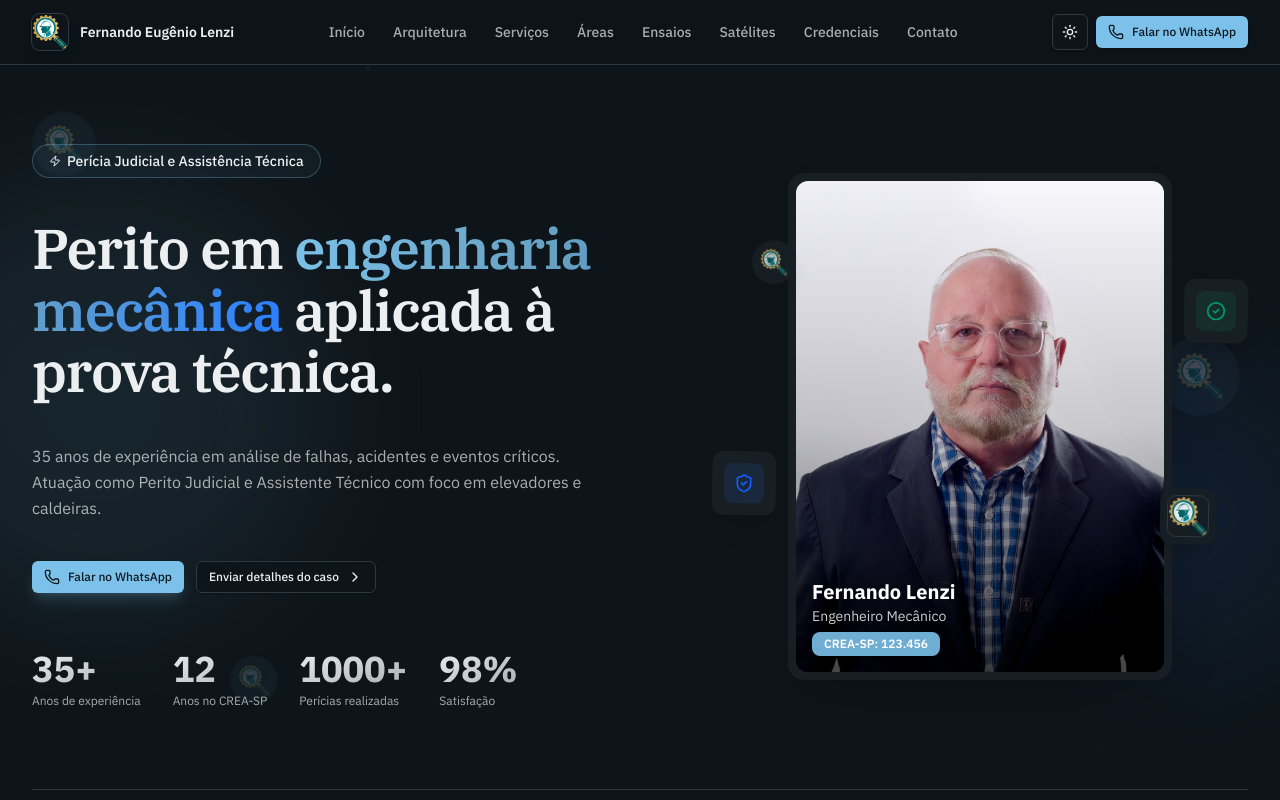
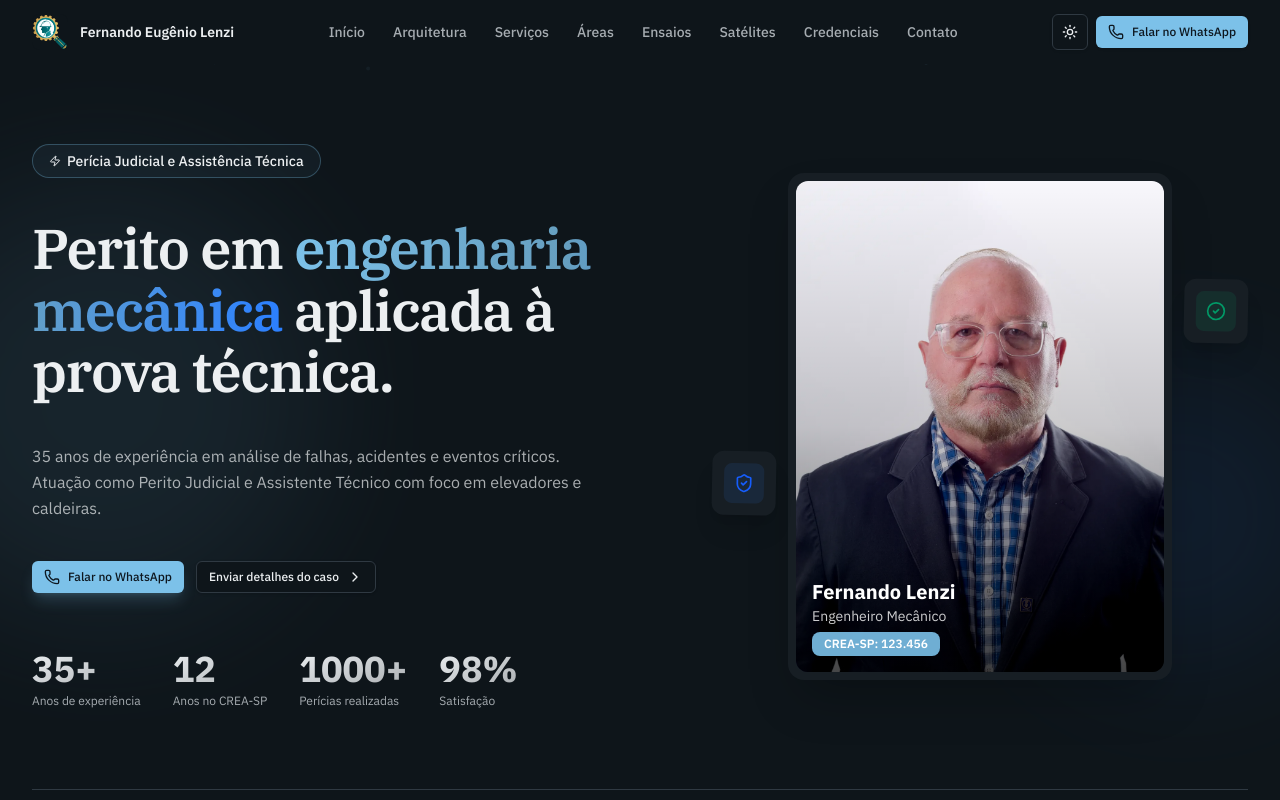
Before and after one commit to eng-lenzi/lp-eng-lenzi, a React (Vite) app: page / in a window 1280 px wide. Shown: the top 800 px of the page. Built offline with nearby package versions, Linux system fonts and the light colour scheme.

Commit message:
fixes logo

```diff
--- a/scripts/build.ts
+++ b/scripts/build.ts
@@ -43,16 +43,23 @@ const indexHtml = sourceIndexHtml
 
 await Bun.write(`${outdir}/index.html`, indexHtml);
 
-const copyPublicFiles = async () => {
+const copyPublicFiles = async (srcDir: string, destDir: string) => {
   try {
-    const files = await readdir(publicDir);
-    for (const file of files) {
-      await copyFile(path.join(publicDir, file), path.join(outdir, file));
+    const entries = await readdir(srcDir, { withFileTypes: true });
+    for (const entry of entries) {
+      const srcPath = path.join(srcDir, entry.name);
+      const destPath = path.join(destDir, entry.name);
+      if (entry.isDirectory()) {
+        await mkdir(destPath, { recursive: true });
+        await copyPublicFiles(srcPath, destPath);
+      } else {
+        await copyFile(srcPath, destPath);
+      }
     }
   } catch {
     // public dir vazio ou não existe
   }
 };
-await copyPublicFiles();
+await copyPublicFiles(publicDir, outdir);
 
 console.log(`Build concluido em ${outdir}`);
--- a/src/routes/-components/footer.tsx
+++ b/src/routes/-components/footer.tsx
@@ -26,7 +26,7 @@ export function Footer() {
 							whileInView={{ opacity: 1, y: 0 }}
 							className="flex items-center gap-3"
 						>
-							<div className="flex h-10 w-10 items-center justify-center overflow-hidden rounded-lg bg-background shadow-lg ring-1 ring-border">
+							<div className="flex h-10 w-10 items-center justify-center overflow-hidden rounded-lg bg-background shadow-lg">
 								<LogoMark className="h-full w-full object-contain" />
 							</div>
 							<Text className="text-lg font-semibold">
--- a/src/routes/-components/header.tsx
+++ b/src/routes/-components/header.tsx
@@ -117,7 +117,7 @@ export function Header({ mobileMenuOpen, setMobileMenuOpen }: HeaderProps) {
 				onClose={() => setMobileMenuOpen(false)}
 				handleNavClick={handleNavClick}
 			/>
-			<header className="fixed top-0 left-0 right-0 z-50 border-b bg-background/80 backdrop-blur-xl supports-[backdrop-filter]:bg-background/60">
+			<header className="fixed top-0 left-0 right-0 z-50">
 				<div className="mx-auto flex h-16 max-w-7xl items-center justify-between px-4 sm:px-6 lg:px-8">
 					<button
 						type="button"
@@ -128,11 +128,11 @@ export function Header({ mobileMenuOpen, setMobileMenuOpen }: HeaderProps) {
 							initial={{ scale: 0 }}
 							animate={{ scale: 1 }}
 							transition={{ type: "spring", stiffness: 200, damping: 15 }}
-							className="flex h-9 w-9 items-center justify-center overflow-hidden rounded-lg bg-background shadow-lg ring-1 ring-border"
+							className="flex h-9 w-9 items-center justify-center overflow-hidden rounded-lg bg-background"
 						>
 							<LogoMark className="h-full w-full object-contain" />
 						</motion.div>
-						<Text className="font-semibold hidden sm:block">
+						<Text className="font-semibold">
 							Fernando Eugênio Lenzi
 						</Text>
 					</button>
--- a/src/routes/-components/hero.tsx
+++ b/src/routes/-components/hero.tsx
@@ -8,7 +8,6 @@ import {
 } from "lucide-react";
 import { useRef } from "react";
 
-import { LogoMark } from "@/components/logo-mark";
 import { Text, Title } from "@/components/typography";
 import { Badge } from "@/components/ui/badge";
 import { Button } from "@/components/ui/button";
@@ -155,18 +154,6 @@ export function Hero() {
 							</motion.div>
 						</FloatingElement>
 
-						<FloatingElement className="absolute right-8 top-[62%] z-10 hidden sm:block" style={{ animationDelay: "1.4s" }}>
-							<motion.div
-								initial={{ opacity: 0, scale: 0.8 }}
-								animate={isHeroInView ? { opacity: 1, scale: 1 } : {}}
-								transition={{ delay: 1.2, duration: 0.5 }}
-								className="rounded-xl bg-card/95 p-2 shadow-xl backdrop-blur"
-							>
-								<div className="flex h-8 w-8 items-center justify-center overflow-hidden rounded-lg ring-1 ring-border sm:h-10 sm:w-10">
-									<LogoMark className="h-full w-full object-contain opacity-90" />
-								</div>
-							</motion.div>
-						</FloatingElement>
 						<FloatingElement
 							className="absolute -left-2 bottom-[20%] z-10 sm:left-0 sm:bottom-1/3"
 							style={{ animationDelay: "1s" }}
@@ -183,16 +170,6 @@ export function Hero() {
 							</motion.div>
 						</FloatingElement>
 
-						<FloatingElement className="absolute left-10 top-[18%] z-10 hidden sm:block" style={{ animationDelay: "1.8s" }}>
-							<motion.div
-								initial={{ opacity: 0, scale: 0.85 }}
-								animate={isHeroInView ? { opacity: 1, scale: 1 } : {}}
-								transition={{ delay: 1.3, duration: 0.5 }}
-								className="rounded-full bg-card/90 p-2 shadow-lg backdrop-blur"
-							>
-								<LogoMark className="h-7 w-7 object-contain opacity-70" />
-							</motion.div>
-						</FloatingElement>
 						<div className="relative h-full flex items-center justify-center">
 							<div className="relative w-full max-w-[280px] sm:max-w-sm">
 								<motion.div
--- a/src/routes/-components/landing-single-page.tsx
+++ b/src/routes/-components/landing-single-page.tsx
@@ -56,18 +56,6 @@ export function LandingSinglePage() {
 		<div className="min-h-screen bg-background overflow-x-hidden">
 			<Header mobileMenuOpen={mobileMenuOpen} setMobileMenuOpen={setMobileMenuOpen} />
 
-			<div aria-hidden className="pointer-events-none fixed inset-0 -z-0 hidden lg:block">
-				<div className="absolute left-8 top-28 rounded-full bg-primary/5 p-3 backdrop-blur-sm">
-					<img src="/brand/logo.svg" alt="" className="h-10 w-10 object-contain opacity-20" />
-				</div>
-				<div className="absolute right-10 top-[42%] rounded-full bg-primary/5 p-4 backdrop-blur-sm">
-					<img src="/brand/logo.svg" alt="" className="h-12 w-12 object-contain opacity-20" />
-				</div>
-				<div className="absolute bottom-24 left-[18%] rounded-full bg-primary/5 p-2 backdrop-blur-sm">
-					<img src="/brand/logo.svg" alt="" className="h-8 w-8 object-contain opacity-15" />
-				</div>
-			</div>
-
 			<main className="relative z-10 mx-auto max-w-7xl px-4 sm:px-6 lg:px-8 pt-16">
 				<Hero />
 				<ContentHub />
```
